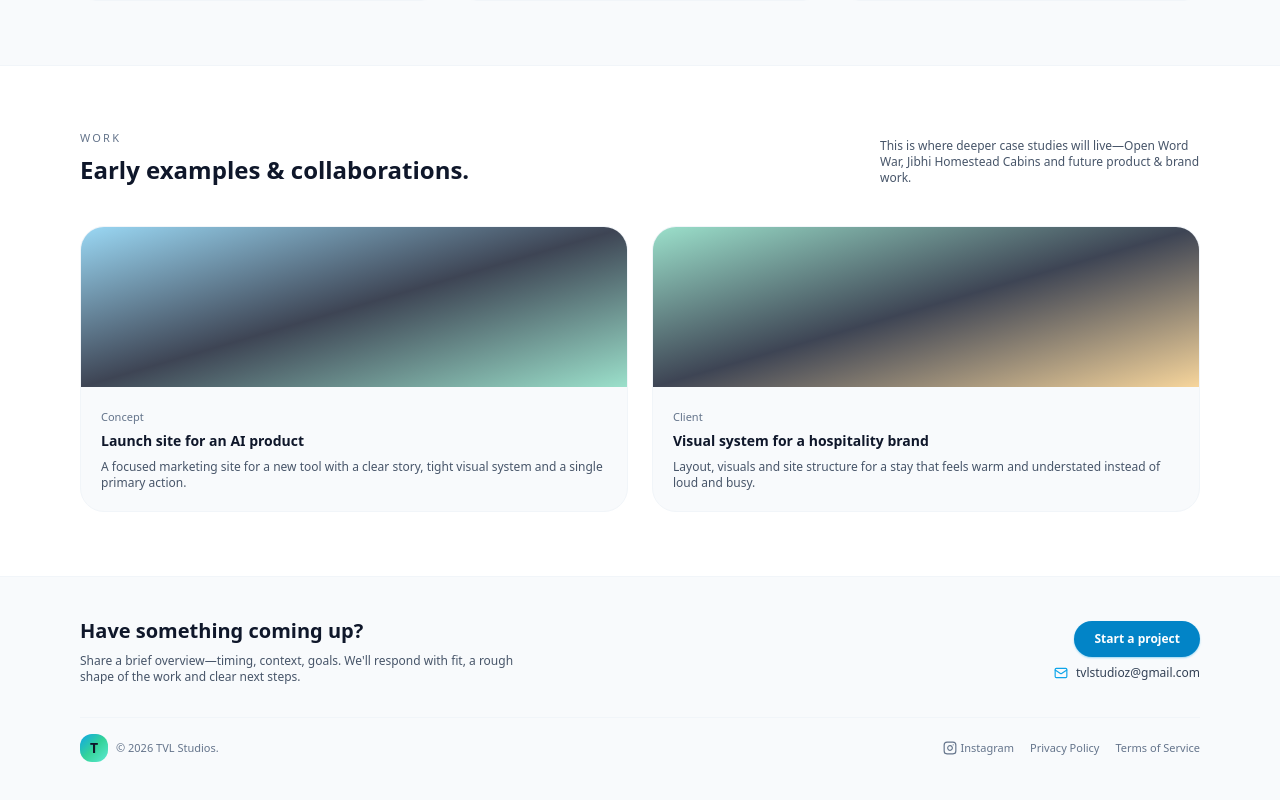
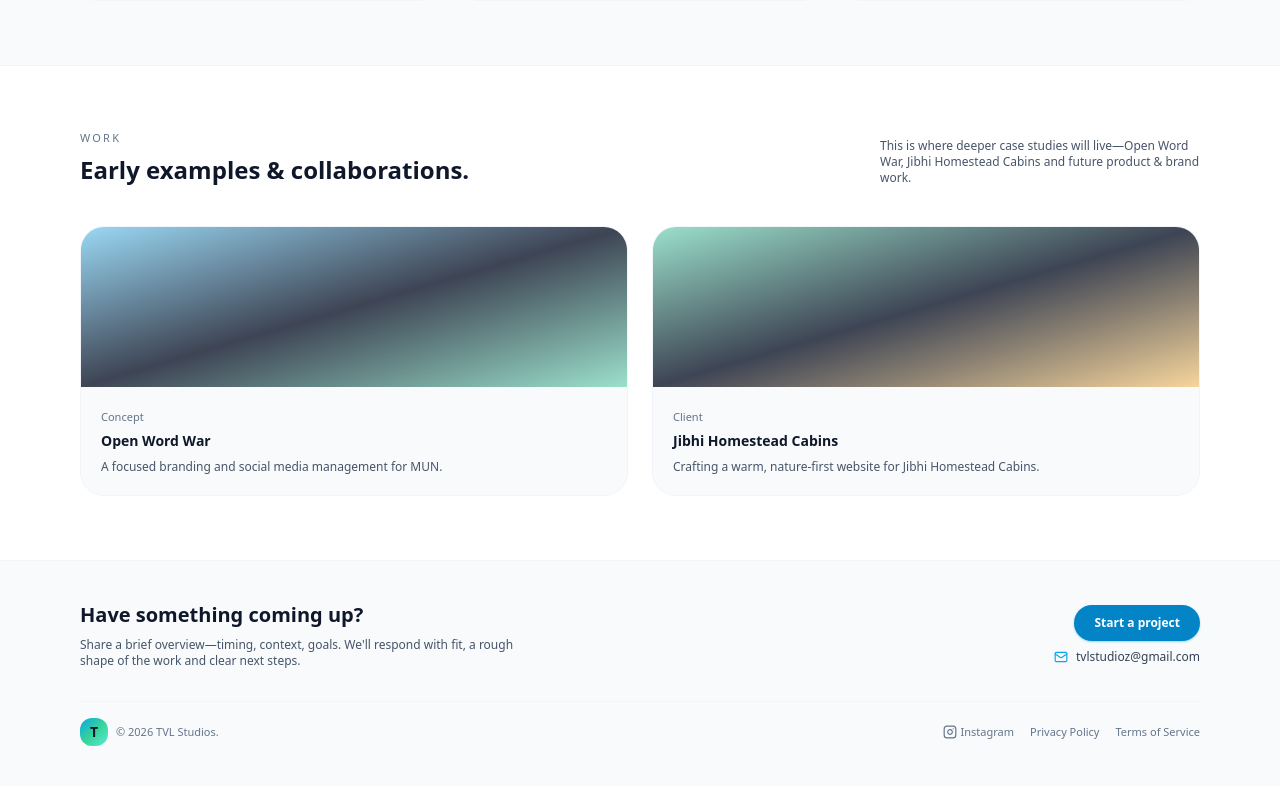
Before and after one commit to Umday-231105/tvlstudios, a Next.js app: page / in a window 1280 px wide. Shown: the part 1787-2587 px from the top of the page. Built offline with nearby package versions, Linux system fonts and the light colour scheme.

Commit message:
Update page.js

```diff
--- a/src/app/page.js
+++ b/src/app/page.js
@@ -561,11 +561,10 @@ export default function App() {
                       Concept
                     </p>
                     <h3 className="font-semibold text-slate-900">
-                      Launch site for an AI product
+                      Open Word War
                     </h3>
                     <p className="mt-2 text-xs text-slate-600">
-                      A focused marketing site for a new tool with a clear story,
-                      tight visual system and a single primary action.
+                      A focused branding and social media management for MUN.
                     </p>
                   </div>
                 </div>
@@ -579,11 +578,10 @@ export default function App() {
                       Client
                     </p>
                     <h3 className="font-semibold text-slate-900">
-                      Visual system for a hospitality brand
+                      Jibhi Homestead Cabins
                     </h3>
                     <p className="mt-2 text-xs text-slate-600">
-                      Layout, visuals and site structure for a stay that feels
-                      warm and understated instead of loud and busy.
+                      Crafting a warm, nature‑first website for Jibhi Homestead Cabins.
                     </p>
                   </div>
                 </div>
```
